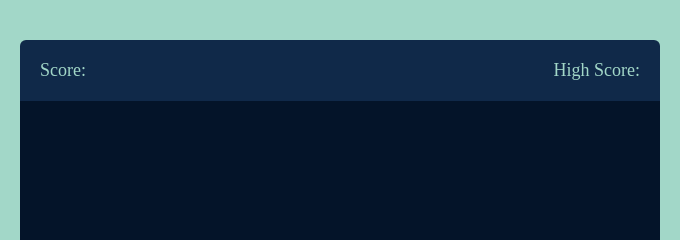
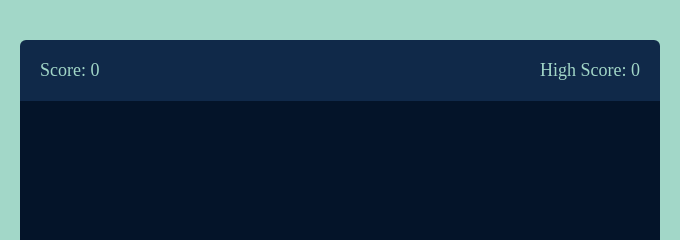
Before and after one commit to Phynixxx/Snake, a plain HTML site: page index.html in a window 1280 px wide. Shown: the top 240 px of the page, 300-980 px from the left. Drawn offline with Linux system fonts and the light colour scheme.

Commit message:
Adding Score and High-Score

```diff
--- a/index.html
+++ b/index.html
@@ -10,7 +10,7 @@
   <body>
     <div class="header">
       <div class="details">
-        <span class="score">Score:</span>
+        <span class="score">Score: 0</span>
         <span class="high-score">High Score:</span>
       </div>
       <div class="playground">
--- a/js/snake.js
+++ b/js/snake.js
@@ -11,7 +11,9 @@ let setIntervalId;
 let score = 0;
 
 // Den High Score Wert aus dem local storage holen, wenn nicht vorhanden ist er Null
-let highScore = localStorage.getItem(".high-score") || 0;
+let highScore = localStorage.getItem("high-score") || 0;
+highScoreElement.innerHTML = `High Score: ${highScore}`;
+
 
 //Foodspawn
 let changeFoodPosition = () => {
@@ -55,7 +57,8 @@ let initGame = () => {
 
         highScore = score >=highScore ? score : highScore;
         localStorage.setItem("high-score", highScore);
-        scoreElement.innerHTML = `Score: ${score}`
+        scoreElement.innerHTML = `Score: ${score}`;
+        highScoreElement.innerHTML = `High Score: ${highScore}`;
     }
 
     for (let i = snakeBody.length -1; i > 0; i--) {
```
